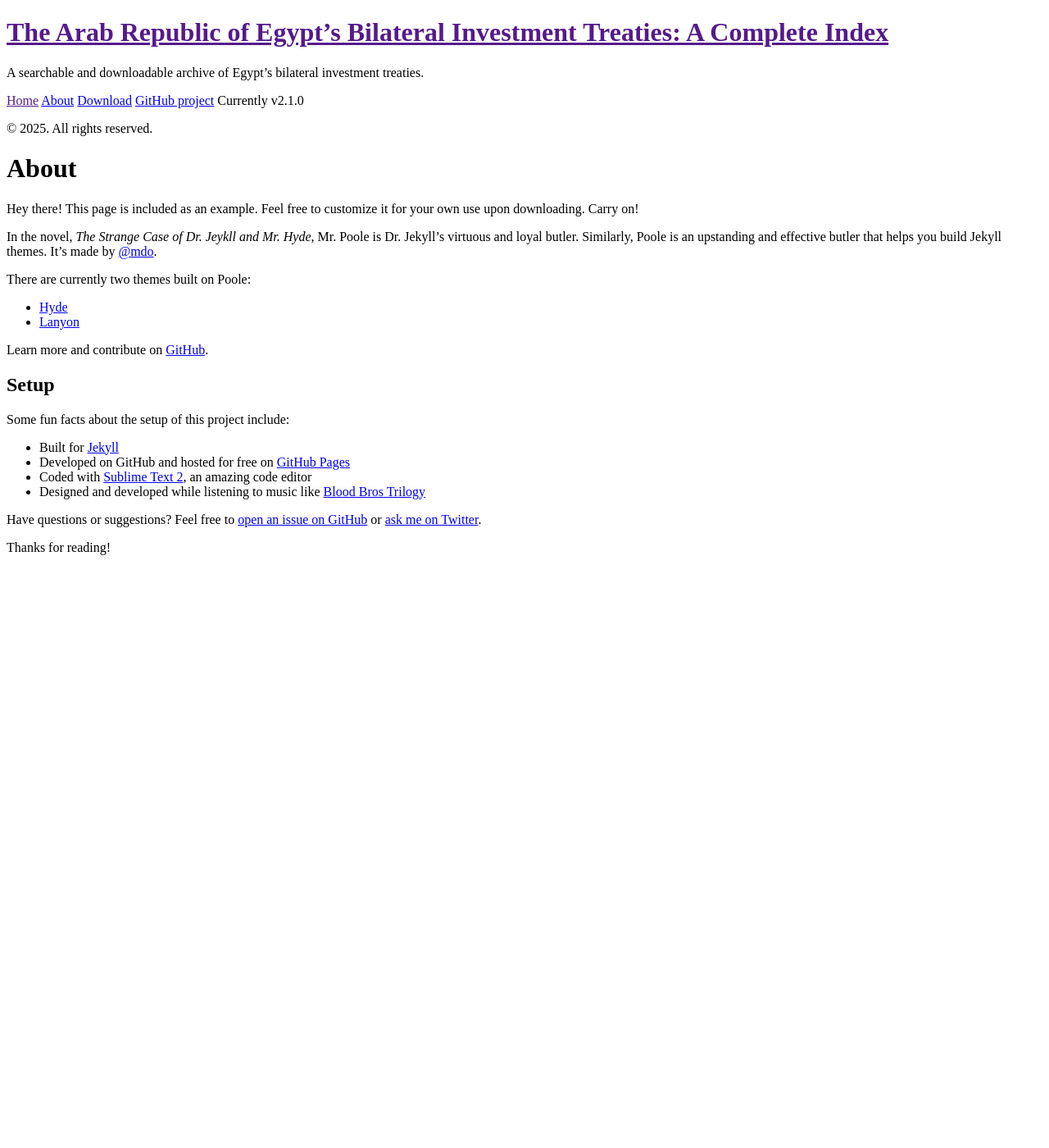
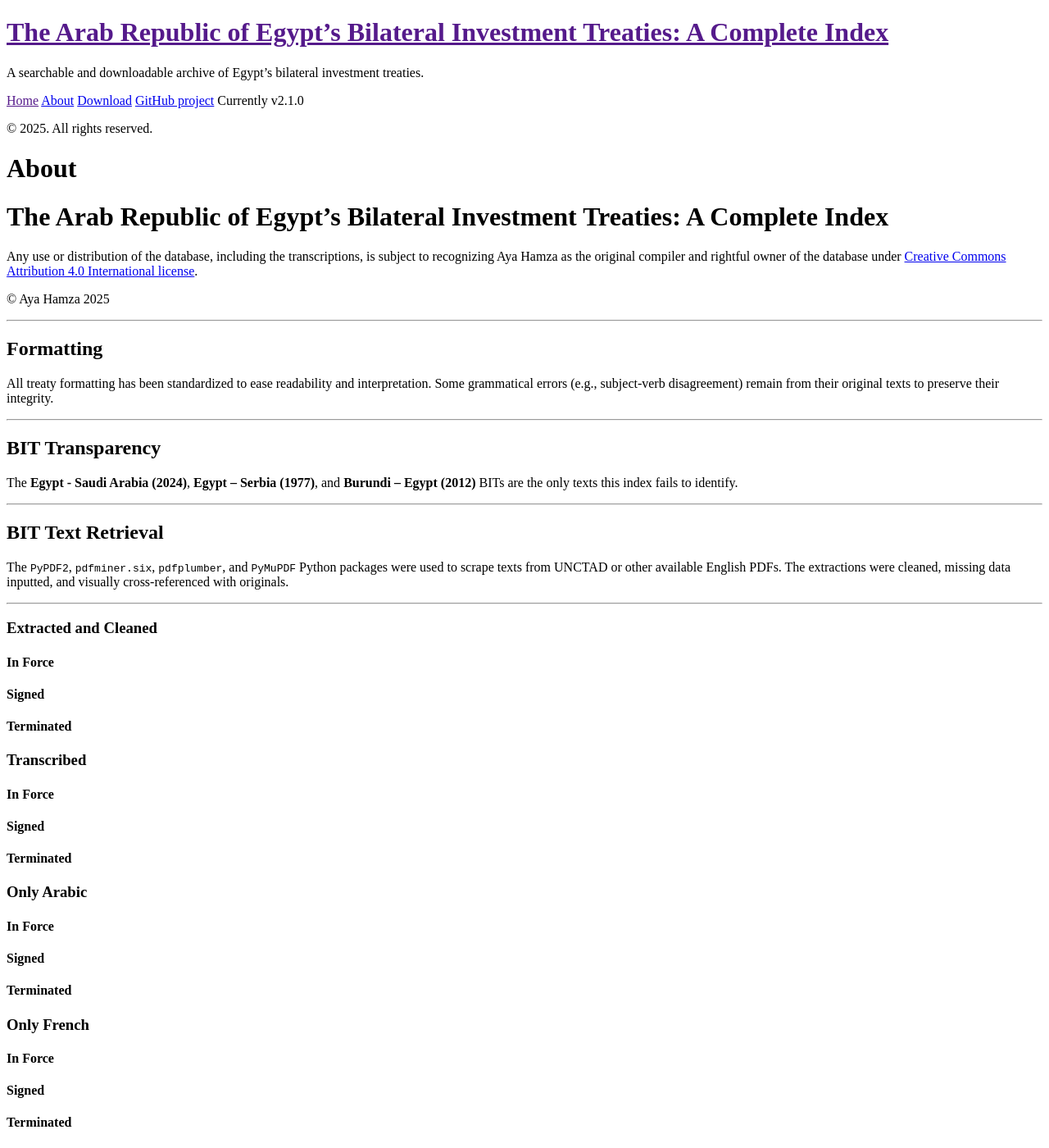
Before and after one commit to ayahamza1/MENABITs, a Jekyll site: the page built from about.md, in a window 1280 px wide and 1400 px high. Shown: the whole window at 82% size. Built offline with Jekyll 4.4.1, drawn with Linux system fonts in a browser that asks for light colours; some of the changed text lies outside the part shown.

Commit message:
Update about.md

```diff
--- a/about.md
+++ b/about.md
@@ -3,28 +3,76 @@ layout: page
 title: About
 ---
 
-<p class="message">
-  Hey there! This page is included as an example. Feel free to customize it for your own use upon downloading. Carry on!
-</p>
+# The Arab Republic of Egypt's Bilateral Investment Treaties: A Complete Index
 
-In the novel, *The Strange Case of Dr. Jeykll and Mr. Hyde*, Mr. Poole is Dr. Jekyll's virtuous and loyal butler. Similarly, Poole is an upstanding and effective butler that helps you build Jekyll themes. It's made by [@mdo](https://twitter.com/mdo).
+Any use or distribution of the database, including the transcriptions, is subject to recognizing Aya Hamza as the original compiler and rightful owner of the database under [Creative Commons Attribution 4.0 International license](https://creativecommons.org/licenses/by/4.0/).
 
-There are currently two themes built on Poole:
+© Aya Hamza 2025
 
-* [Hyde](http://hyde.getpoole.com)
-* [Lanyon](http://lanyon.getpoole.com)
+---
 
-Learn more and contribute on [GitHub](https://github.com/poole).
+## Formatting
 
-## Setup
+All treaty formatting has been standardized to ease readability and interpretation. Some grammatical errors (e.g., subject-verb disagreement) remain from their original texts to preserve their integrity.
 
-Some fun facts about the setup of this project include:
+---
 
-* Built for [Jekyll](http://jekyllrb.com)
-* Developed on GitHub and hosted for free on [GitHub Pages](https://pages.github.com)
-* Coded with [Sublime Text 2](http://sublimetext.com), an amazing code editor
-* Designed and developed while listening to music like [Blood Bros Trilogy](https://soundcloud.com/maddecent/sets/blood-bros-series)
+## BIT Transparency
 
-Have questions or suggestions? Feel free to [open an issue on GitHub](https://github.com/poole/issues/new) or [ask me on Twitter](https://twitter.com/mdo).
+The **Egypt - Saudi Arabia (2024)**, **Egypt – Serbia (1977)**, and **Burundi – Egypt (2012)** BITs are the only texts this index fails to identify.
 
-Thanks for reading!
+---
+
+## BIT Text Retrieval
+
+The `PyPDF2`, `pdfminer.six`, `pdfplumber`, and `PyMuPDF` Python packages were used to scrape texts from UNCTAD or other available English PDFs. The extractions were cleaned, missing data inputted, and visually cross-referenced with originals.
+
+---
+
+### Extracted and Cleaned
+#### In Force
+#### Signed
+#### Terminated
+
+### Transcribed
+#### In Force
+#### Signed
+#### Terminated
+
+### Only Arabic
+#### In Force
+#### Signed
+#### Terminated
+
+### Only French
+#### In Force
+#### Signed
+#### Terminated
+
+### Only French and Arabic
+#### In Force
+
+### Only Italian
+#### In Force
+
+### Only Azerbaijani
+#### Signed
+
+---
+
+## Complete Egyptian BIT PDF and Text File Database
+
+This index includes a database of cleaned or transcribed treaty texts, each with its source PDF. Use of these files must credit Aya Hamza as compiler and owner.
+**For access, contact:** [ahamza3141@gmail.com](mailto:ahamza3141@gmail.com)
+
+---
+
+## Recommendations
+
+Researchers should review each text file closely. For example, the U.S. treaty text includes duplicated language in its protocol and annexes. Be attentive to avoid misinterpretation when analyzing provisions.
+
+---
+
+## Disclaimer
+
+Rights to original treaty texts belong to their publishers (e.g., *Tractatenblad* for Egypt - Netherlands BIT (1996)). Reproduction of this index in whole or part must credit Aya Hamza.
```
